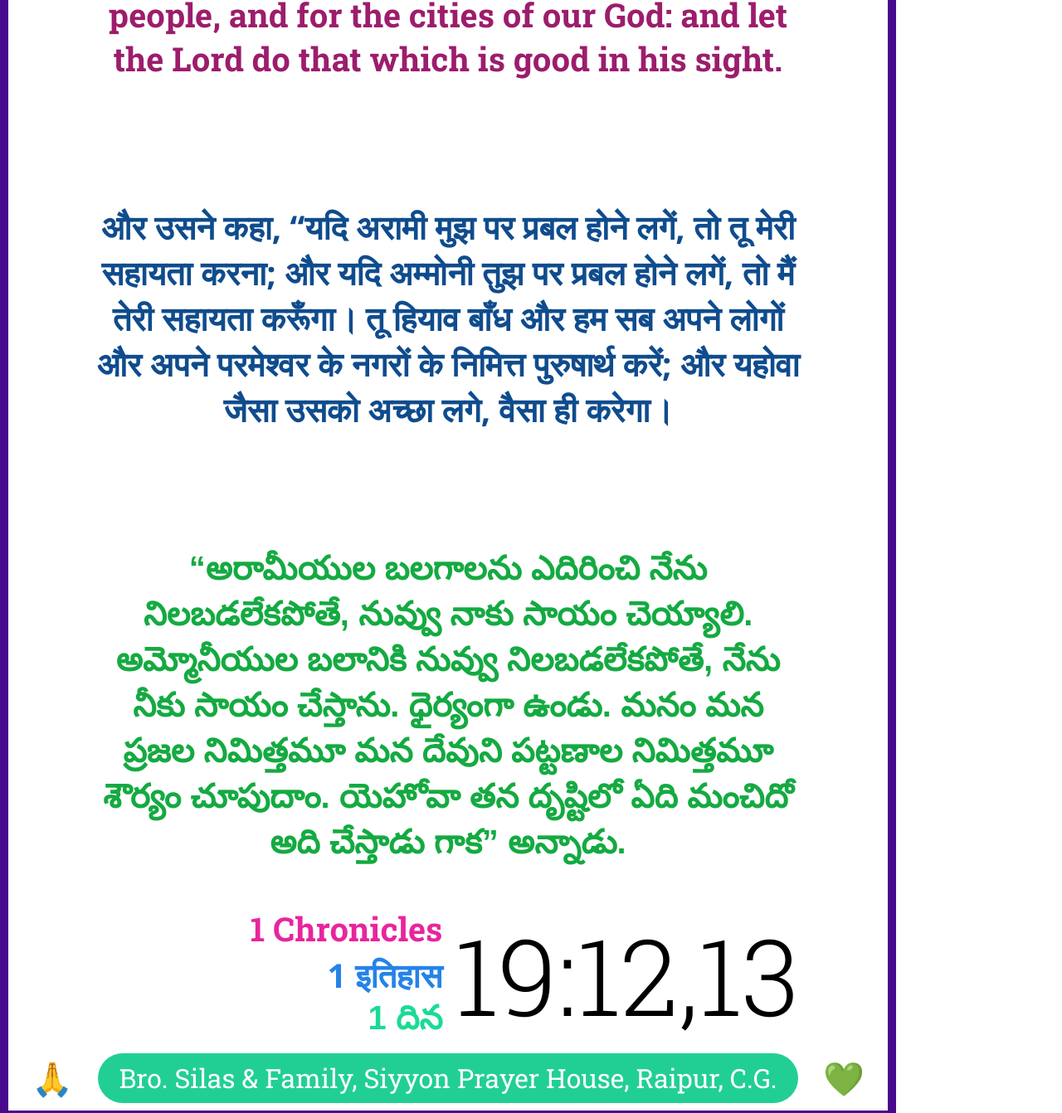
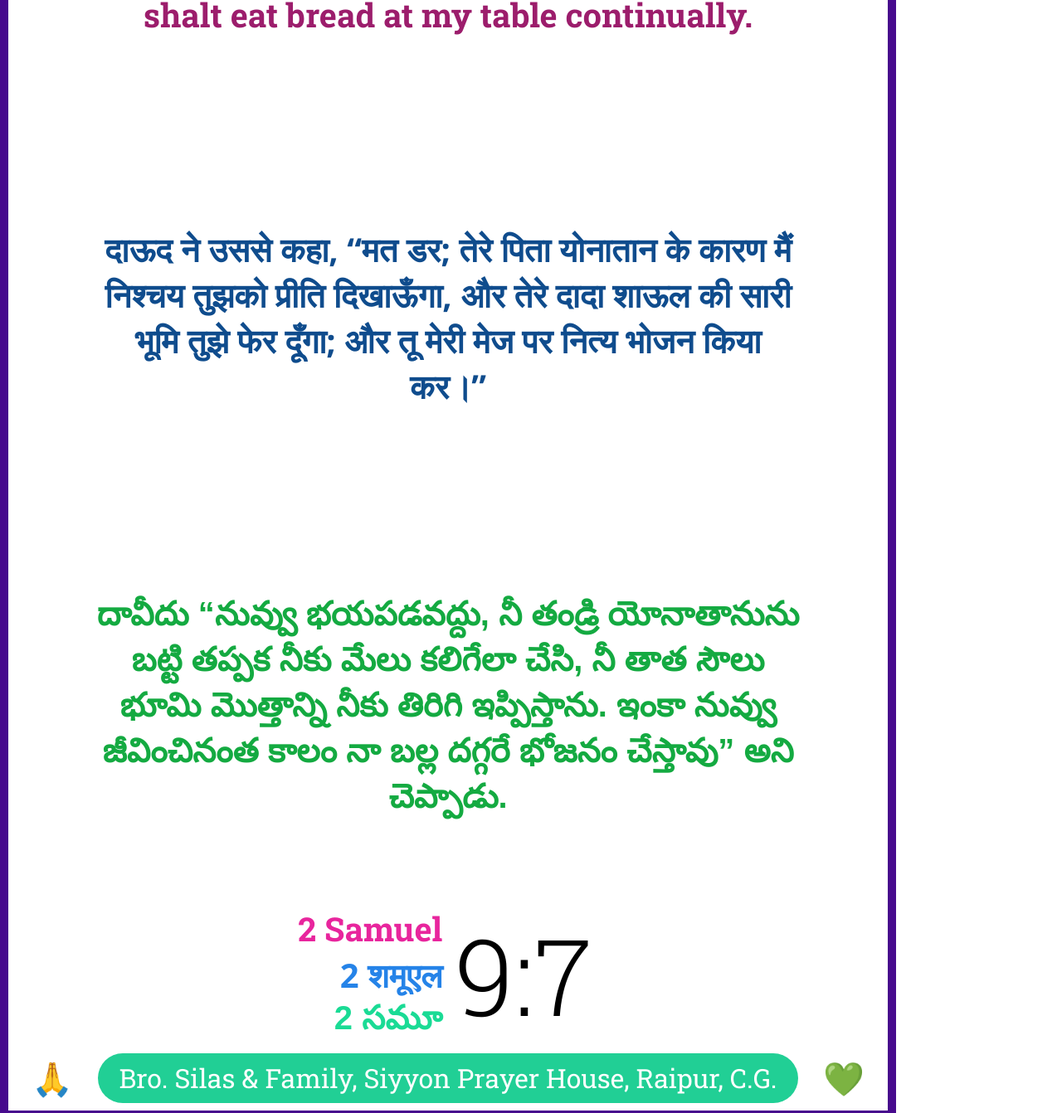
Before and after one commit to shreydan/Hebron-Verses-Generator, a plain HTML site: page src/index.html in a window 1280 px wide. Shown: the part 571-1913 px from the top of the page at 83% size. Drawn offline with Linux system fonts and the light colour scheme; a web font is replaced by a local one.

Commit message:
html update due to script

```diff
--- a/src/index.html
+++ b/src/index.html
@@ -1,20 +1,16 @@
 <!DOCTYPE html>
 <html lang="en">
-
  <head>
-    <meta charset="utf-8" />
-    <meta content="IE=edge" http-equiv="X-UA-Compatible" />
-    <meta content="width=device-width, initial-scale=1.0" name="viewport" />
+  <meta charset="utf-8"/>
+  <meta content="IE=edge" http-equiv="X-UA-Compatible"/>
+  <meta content="width=device-width, initial-scale=1.0" name="viewport"/>
   <title>
    Document
   </title>
-    <link href="style.css" rel="stylesheet" />
-    <link href="https://fonts.gstatic.com" rel="preconnect" />
-    <link
-        href="https://fonts.googleapis.com/css2?family=Hind+Guntur:wght@400;500;700&amp;family=Noto+Sans:wght@400;700&amp;family=Roboto+Slab:wght@300;400;700;900&amp;display=swap"
-        rel="stylesheet" />
+  <link href="style.css" rel="stylesheet"/>
+  <link href="https://fonts.gstatic.com" rel="preconnect"/>
+  <link href="https://fonts.googleapis.com/css2?family=Hind+Guntur:wght@400;500;700&amp;family=Noto+Sans:wght@400;700&amp;family=Roboto+Slab:wght@300;400;700;900&amp;display=swap" rel="stylesheet"/>
  </head>
-
  <body>
   <div class="grid-container">
    <div class="header flexcc">
@@ -22,37 +18,31 @@
      Hebron Calendar Verse
     </div>
     <div id="_date">
-                17-05-2022
+     29-06-2022
     </div>
    </div>
    <div class="english flexcc" id="eV">
-            And he said, If the Syrians be too strong for me, then thou shalt help me: but if the children of Ammon be
-            too strong for thee, then I will help thee. Be of good courage, and let us behave ourselves valiantly for
-            our people, and for the cities of our God: and let the Lord do that which is good in his sight.
+    ¶ And David said unto him, Fear not: for I will surely shew thee kindness for Jonathan thy father’s sake, and will restore thee all the land of Saul thy father; and thou shalt eat bread at my table continually.
    </div>
    <div class="hindi flexcc" id="hV">
-            और उसने कहा, “यदि अरामी मुझ पर प्रबल होने लगें, तो तू मेरी सहायता करना; और यदि अम्मोनी तुझ पर प्रबल होने
-            लगें, तो मैं तेरी सहायता करूँगा। तू हियाव बाँध और हम सब अपने लोगों और अपने परमेश्वर के नगरों के निमित्त
-            पुरुषार्थ करें; और यहोवा जैसा उसको अच्छा लगे, वैसा ही करेगा।
+    दाऊद ने उससे कहा, “मत डर; तेरे पिता योनातान के कारण मैं निश्चय तुझको प्रीति दिखाऊँगा, और तेरे दादा शाऊल की सारी भूमि तुझे फेर दूँगा; और तू मेरी मेज पर नित्य भोजन किया कर।”
    </div>
    <div class="telugu flexcc" id="tV">
-            “అరామీయుల బలగాలను ఎదిరించి నేను నిలబడలేకపోతే, నువ్వు నాకు సాయం చెయ్యాలి. అమ్మోనీయుల బలానికి నువ్వు
-            నిలబడలేకపోతే, నేను నీకు సాయం చేస్తాను. ధైర్యంగా ఉండు. మనం మన ప్రజల నిమిత్తమూ మన దేవుని పట్టణాల నిమిత్తమూ
-            శౌర్యం చూపుదాం. యెహోవా తన దృష్టిలో ఏది మంచిదో అది చేస్తాడు గాక” అన్నాడు.
+    దావీదు “నువ్వు భయపడవద్దు, నీ తండ్రి యోనాతానును బట్టి తప్పక నీకు మేలు కలిగేలా చేసి, నీ తాత సౌలు భూమి మొత్తాన్ని నీకు తిరిగి ఇప్పిస్తాను. ఇంకా నువ్వు జీవించినంత కాలం నా బల్ల దగ్గరే భోజనం చేస్తావు” అని చెప్పాడు.
    </div>
    <div class="book-names">
     <div class="eng" id="eR">
-                1 Chronicles
+     2 Samuel
     </div>
     <div class="hin" id="hR">
-                1 इतिहास
+     2 शमूएल
     </div>
     <div class="tel" id="tR">
-                1 దిన
+     2 సమూ
     </div>
    </div>
    <div class="reference" id="nums">
-            19:12,13
+    9:7
    </div>
    <div class="em1 flexcc">
     🙏️
@@ -67,5 +57,4 @@
    </div>
   </div>
  </body>
-
 </html>
```
Lines whose indentation alone changed are shown as unchanged.
